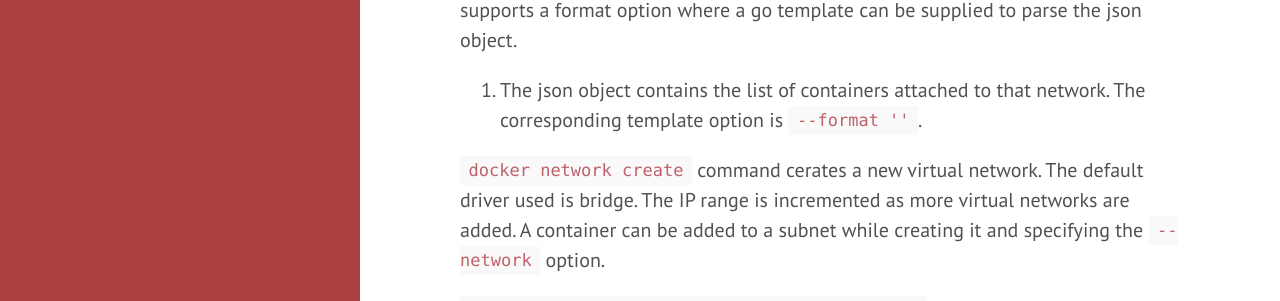
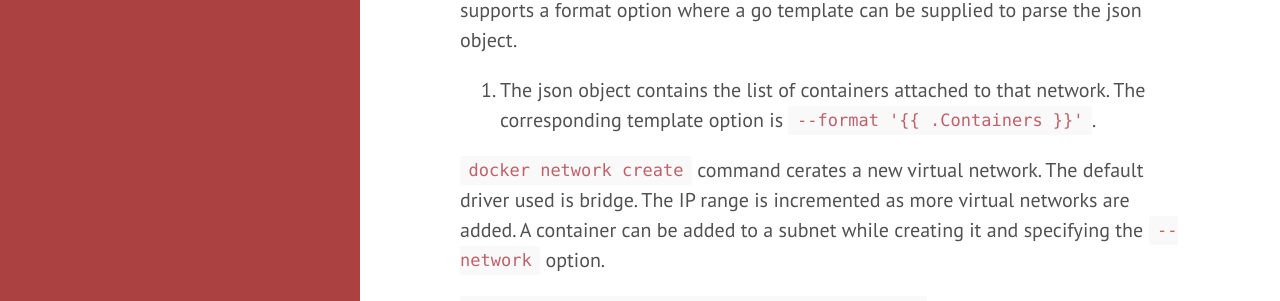
Before and after one commit to nishantbansal2509/nishantbansal2509.github.io, a Jekyll site: the page built from _posts/2020-05-25-docker-commands.md, in a window 1280 px wide and 900 px high, scrolled down 2268 px. Shown: the part 149-450 px from the top of the window. Built offline with Jekyll 4.4.1, drawn with Linux system fonts in a browser that asks for light colours.

```diff
--- a/_config.yml
+++ b/_config.yml
@@ -19,4 +19,4 @@ paginate:         5
 version:          2.1.0
 
 # Gems
-gems: [jekyll-paginate]
+plugins: [jekyll-paginate]
--- a/_posts/2020-05-25-docker-commands.md
+++ b/_posts/2020-05-25-docker-commands.md
@@ -54,7 +54,7 @@ The `docker info` command gives a more detailed view of configuration of docker
 
 `docker network inspect [ID/NAME] --format [GOTEMPLATE]` command displays detailed information about the network in a json object. This command also supports a format option where a go template can be supplied to parse the json object.
 
-1. The json object contains the list of containers attached to that network. The corresponding template option is `--format '{{ .Containers }}'`.
+1. The json object contains the list of containers attached to that network. The corresponding template option is `--format '{{ "{{ .Containers " }}}}'`.
 
 `docker network create` command cerates a new virtual network. The default driver used is bridge. The IP range is incremented as more virtual networks are added. A container can be added to a subnet while creating it and specifying the `--network` option.
 
```
